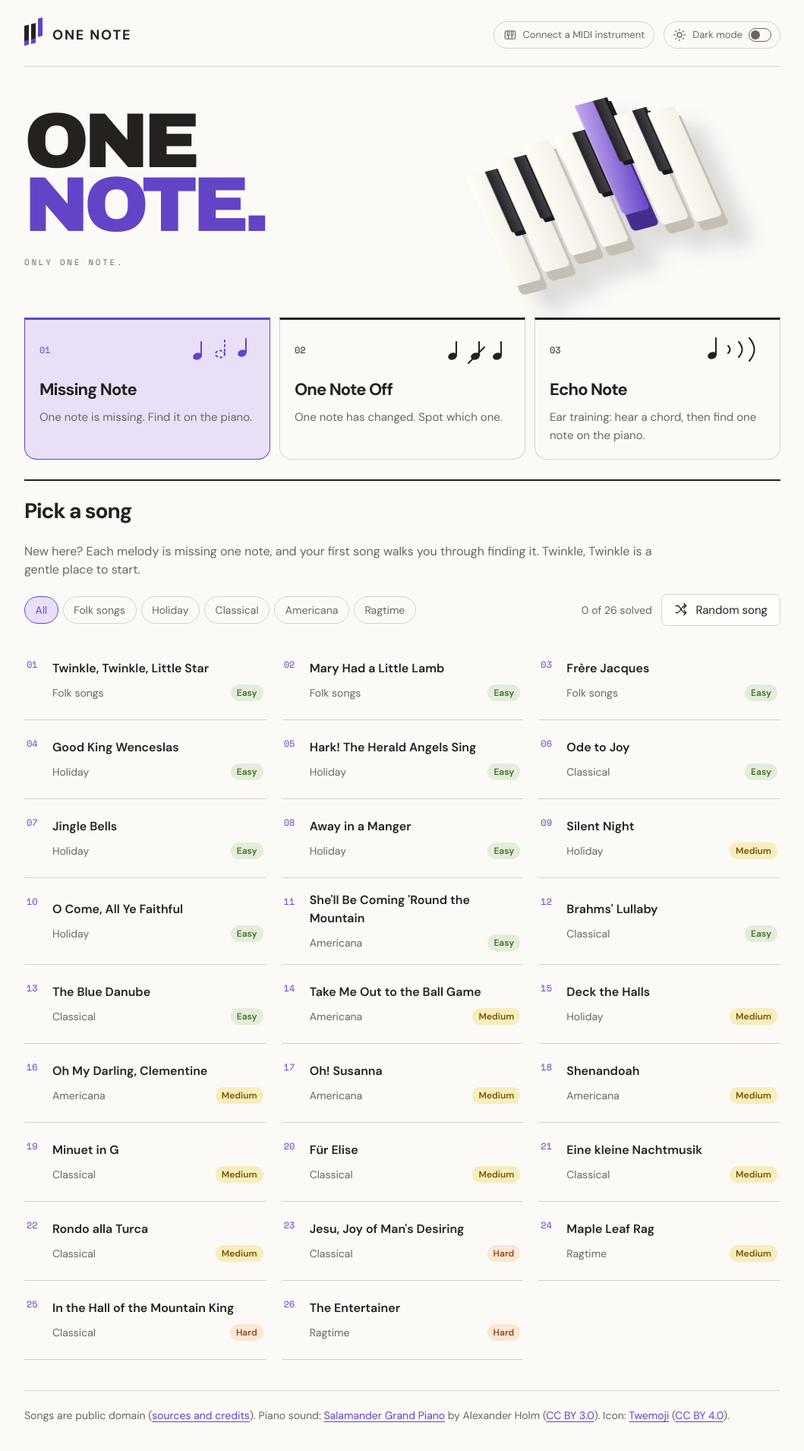
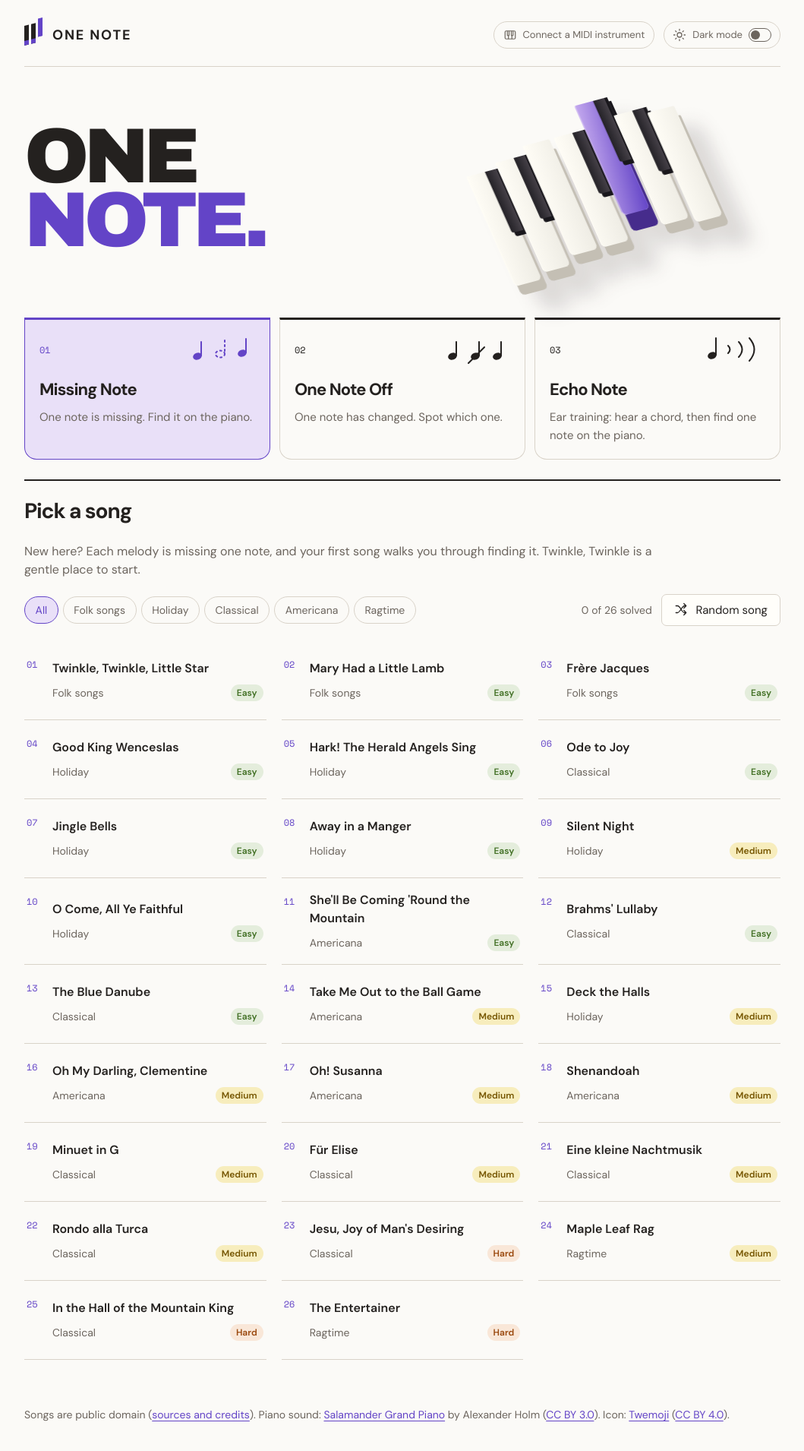
Before and after one commit to aholland-work/game-jam-one-note, a React (Vite) app: page / in a window 1280 px wide. Shown: the top 1910 px of the page at 76% size, without its empty margins (110-1169 px from the left). Built offline with nearby package versions, Linux system fonts and the light colour scheme.

Commit message:
minor tweaks by i

```diff
--- a/src/App.css
+++ b/src/App.css
@@ -4,7 +4,7 @@
 .brand-mark { display: flex; gap: 3px; height: 31px; transform: skewY(-14deg); }
 .brand-mark i { display: block; width: 6px; height: 26px; background: var(--text); border-bottom: 6px solid var(--accent); }
 .brand-mark i:last-child { height: 24px; transform: translateY(-5px); background: var(--accent); }
-.app-footer { margin-top: 40px; padding-top: 20px; border-top: 1px solid var(--border); font-size: 0.75rem; line-height: 1.8; color: var(--text-muted); }
+.app-footer { margin-top: 40px; padding-top: 20px; font-size: 0.75rem; line-height: 1.8; color: var(--text-muted); }
 .skip-link { position: absolute; top: 8px; left: 16px; padding: 10px 16px; background: var(--surface); z-index: 30; transform: translateY(-160%); }
 .skip-link:focus { transform: none; }
 @media (max-width: 650px) { .app { padding: 22px 20px 36px; } .app-header { gap: 12px; } .app-brand { font-size: 0.8rem; gap: 8px; } }
--- a/src/components/SongList.tsx
+++ b/src/components/SongList.tsx
@@ -73,7 +73,6 @@ export function SongList({
       <div className="song-list-hero" aria-hidden="true">
         <div>
           <p className="song-list-wordmark">ONE<span>NOTE.</span></p>
-          <p className="song-list-tagline">ONLY ONE NOTE.</p>
         </div>
         <div className="piano-sculpture">
           {Array.from({ length: 7 }, (_, i) => <i key={i} className="piano-sculpture-key" />)}
```
